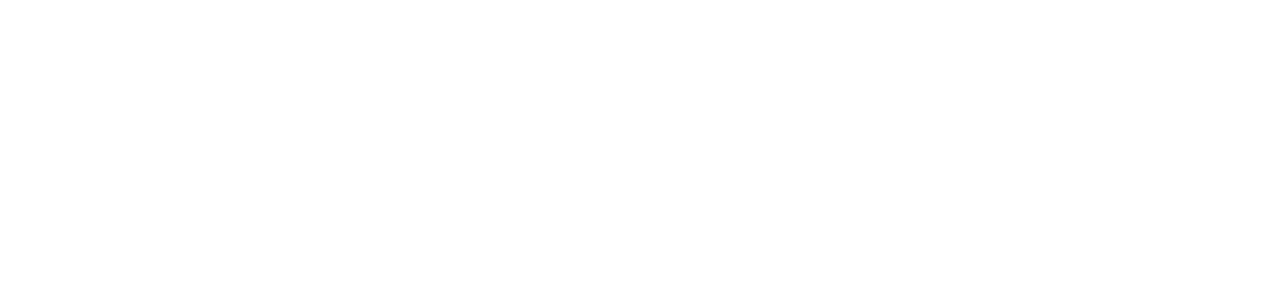
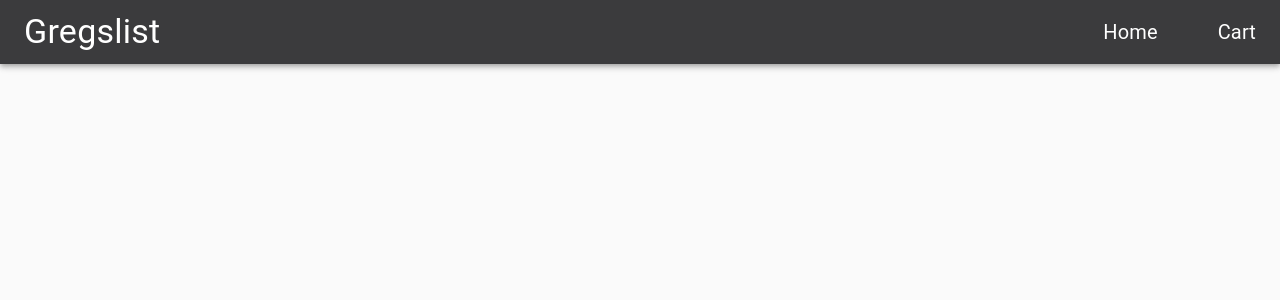
Before and after one commit to Rpcraig123/Gregslist, a React (Create React App) app in the folder client/: page / in a window 1280 px wide. Shown: the top 300 px of the page. Built offline with nearby package versions, Linux system fonts and the light colour scheme.

Commit message:
Nav bar improvments

```diff
--- a/client/package.json
+++ b/client/package.json
@@ -3,6 +3,8 @@
   "version": "0.1.0",
   "private": true,
   "dependencies": {
+    "@material-ui/core": "^4.12.3",
+    "@material-ui/icons": "^4.11.2",
     "@mui/material": "^5.0.3",
     "@testing-library/jest-dom": "^5.14.1",
     "@testing-library/react": "^11.2.7",
--- a/client/src/App.js
+++ b/client/src/App.js
@@ -1,9 +1,16 @@
-
+import Nav from './components/Nav';
+// import { Switch, Route} from 'react-router-dom';
+// import Home from './pages/Home'
+// import Cart from './pages/Cart'
 
 function App() {
   return (
     <div className="App">
-
+      <Nav />
+      {/* <Switch>
+        <Route exact path="/" component={Home} />
+        <Route path="/cart" component={Cart} />
+      </Switch> */}
     </div>
   );
 }
--- a/client/src/components/Nav.js
+++ b/client/src/components/Nav.js
@@ -0,0 +1,48 @@
+import React from "react";
+import { AppBar, Toolbar, CssBaseline, Typography, makeStyles } from "@material-ui/core";
+import { Link } from "react-router-dom";
+
+const useStyles = makeStyles((theme) => ({
+  navlinks: {
+    marginLeft: theme.spacing(10),
+    display: "flex",
+  },
+  logo: {
+    flexGrow: "1",
+    cursor: "pointer",
+  },
+  link: {
+    textDecoration: "none",
+    color: "white",
+    fontSize: "20px",
+    marginLeft: theme.spacing(7.5),
+    "&:hover": {
+      color: "yellow",
+      borderBottom: "1px solid white",
+    },
+  },
+}));
+
+function Navbar() {
+  const classes = useStyles();
+
+  return (
+    <AppBar position="static" style={{backgroundColor: "#3b3b3d"}}>
+      <CssBaseline />
+      <Toolbar>
+        <Typography variant="h4" className={classes.logo}>
+          Gregslist
+        </Typography>
+          <div className={classes.navlinks}>
+            <Link to="/" className={classes.link}>
+              Home
+            </Link>
+            <Link to="/cart" className={classes.link}>
+              Cart
+            </Link>
+          </div>
+      </Toolbar>
+    </AppBar>
+  );
+}
+export default Navbar;
--- a/client/src/index.js
+++ b/client/src/index.js
@@ -2,10 +2,11 @@
 import ReactDOM from 'react-dom';
 import './index.css';
 import App from './App';
+import { BrowserRouter } from 'react-router-dom';
 
 ReactDOM.render(
-  <React.StrictMode>
+  <BrowserRouter>
     <App />
-  </React.StrictMode>,
+  </BrowserRouter>,
   document.getElementById('root')
 );
```
Also changed, not shown: 1 other file (tests, documents, lock files or other folders).
